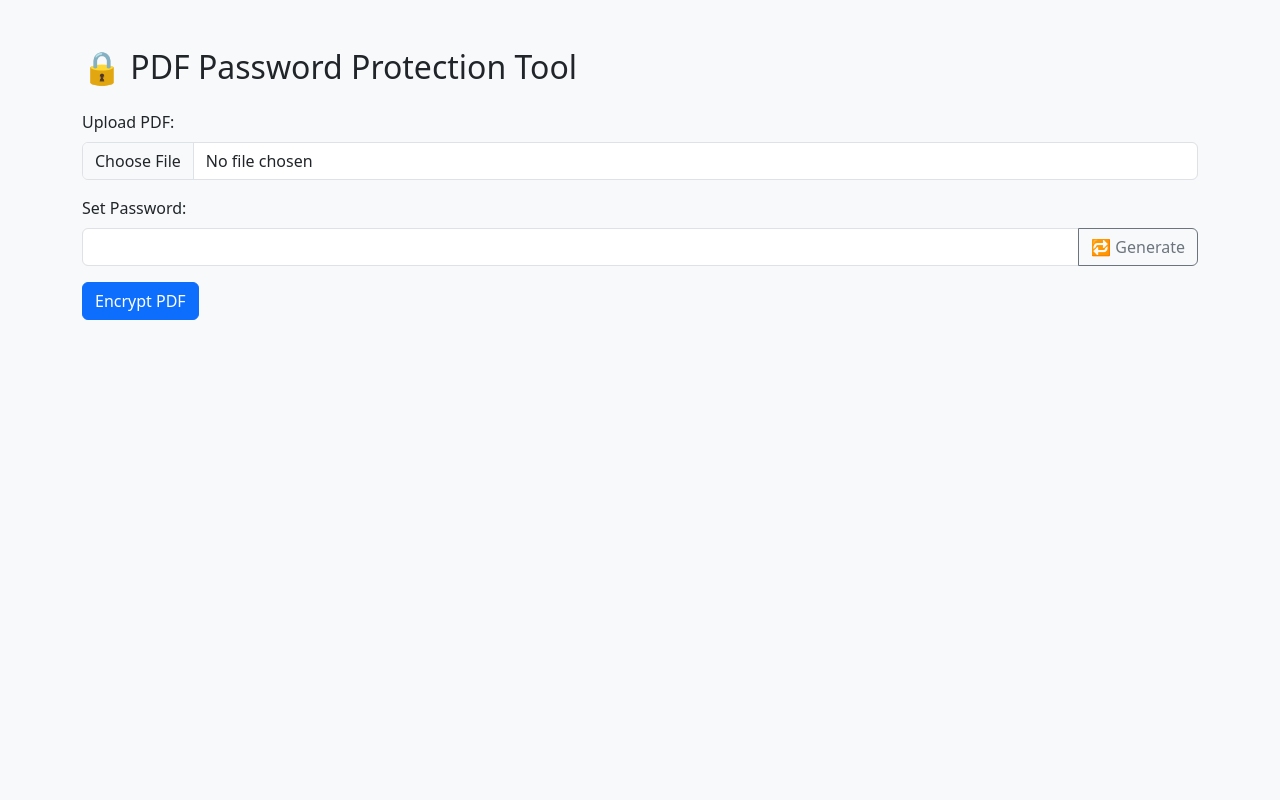
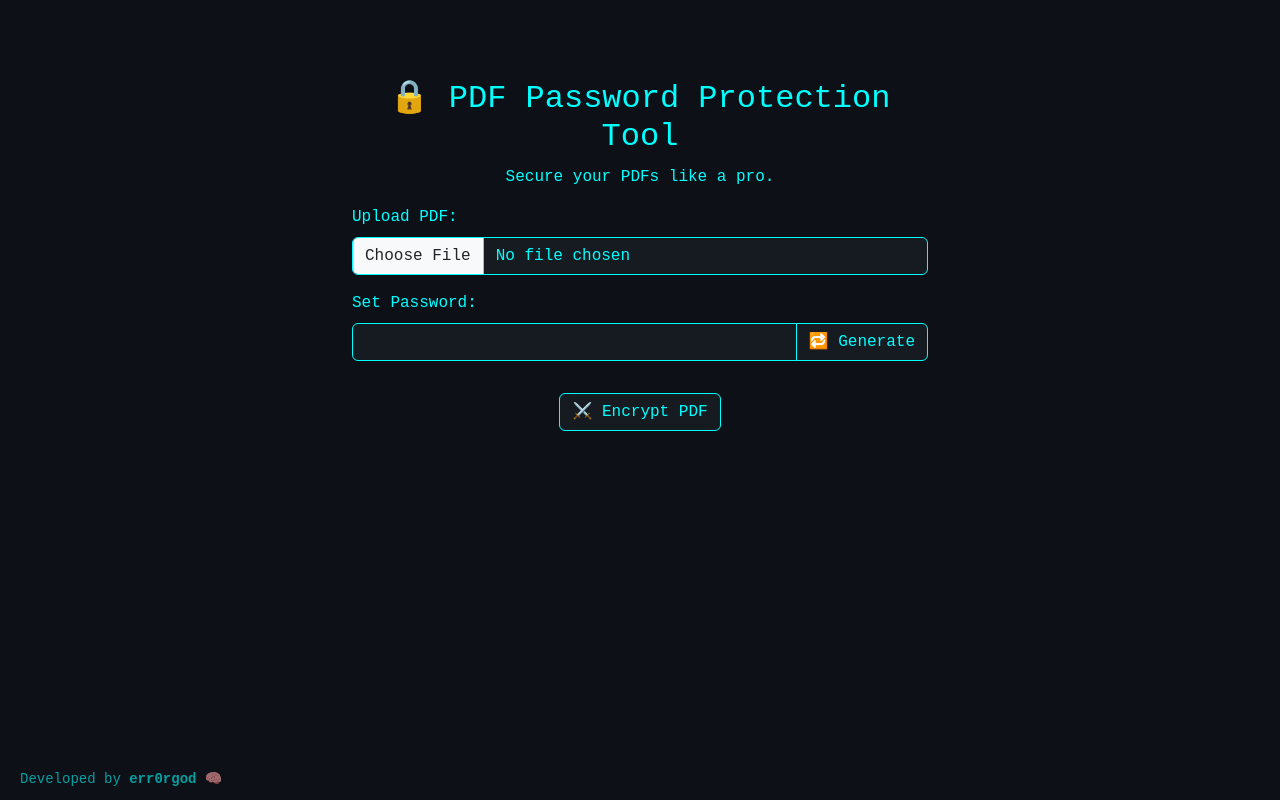
Before and after one commit to err0rgod/pdfpass, a Flask app: page / in a window 1280 px wide. Run offline with Flask 3, Linux system fonts and the light colour scheme.

Commit message:
added hacker vibes

```diff
--- a/templates/index.html
+++ b/templates/index.html
@@ -2,14 +2,74 @@
 <html lang="en">
 <head>
   <meta charset="UTF-8">
-    <title>PDF Password Protector</title>
+  <title>PDF Password Protector | err0rgod</title>
   <link href="https://cdn.jsdelivr.net/npm/bootstrap@5.3.0/dist/css/bootstrap.min.css" rel="stylesheet">
+  <style>
+    body {
+      background-color: #0d1117;
+      color: #00ffff;
+      font-family: 'Courier New', Courier, monospace;
+    }
+
+    h2 {
+      color: #00ffff;
+    }
+
+    .form-control, .btn {
+      background-color: #161b22;
+      color: #00ffff;
+      border: 1px solid #00ffff;
+    }
+
+    .btn:hover {
+      background-color: #00ffff;
+      color: #0d1117;
+    }
+
+    .footer {
+      position: fixed;
+      bottom: 10px;
+      left: 20px;
+      font-size: 14px;
+      opacity: 0.6;
+    }
+
+    .container {
+      max-width: 600px;
+      margin-top: 80px;
+    }
+
+    .input-group-text {
+      background-color: #0d1117;
+      border: 1px solid #00ffff;
+    }
+
+    .btn-outline-secondary {
+      border-color: #00ffff;
+      color: #00ffff;
+    }
+
+    .btn-outline-secondary:hover {
+      background-color: #00ffff;
+      color: #0d1117;
+    }
+
+    a {
+      color: #00ffff;
+    }
+
+    a:hover {
+      text-decoration: underline;
+    }
+  </style>
 </head>
-<body class="bg-light">
+<body>
 
-<div class="container mt-5">
-    <h2 class="mb-4">🔒 PDF Password Protection Tool</h2>
-    <form action="/encrypt" method="post" enctype="multipart/form-data">
+<div class="container text-center">
+  <h2>🔒 PDF Password Protection Tool</h2>
+  <p>Secure your PDFs like a pro.</p>
+
+  <form action="/encrypt" method="post" enctype="multipart/form-data" class="text-start">
     <div class="mb-3">
       <label for="pdf" class="form-label">Upload PDF:</label>
       <input class="form-control" type="file" name="pdf" id="pdf" required>
@@ -21,10 +81,16 @@
         <button type="button" class="btn btn-outline-secondary" onclick="generatePassword()">🔁 Generate</button>
       </div>
     </div>
-
-        <button type="submit" class="btn btn-primary">Encrypt PDF</button>
+    <div class="text-center">
+      <button type="submit" class="btn mt-3">⚔️ Encrypt PDF</button>
+    </div>
   </form>
 </div>
+
+<div class="footer">
+  Developed by <strong>err0rgod</strong> 🧠
+</div>
+
 <script>
 function generatePassword(length = 12) {
   const chars = "abcdefghijklmnopqrstuvwxyzABCDEFGHIJKLMNOPQRSTUVWXYZ0123456789!@#$%^&*()_+";
```
Lines whose indentation alone changed are shown as unchanged.
